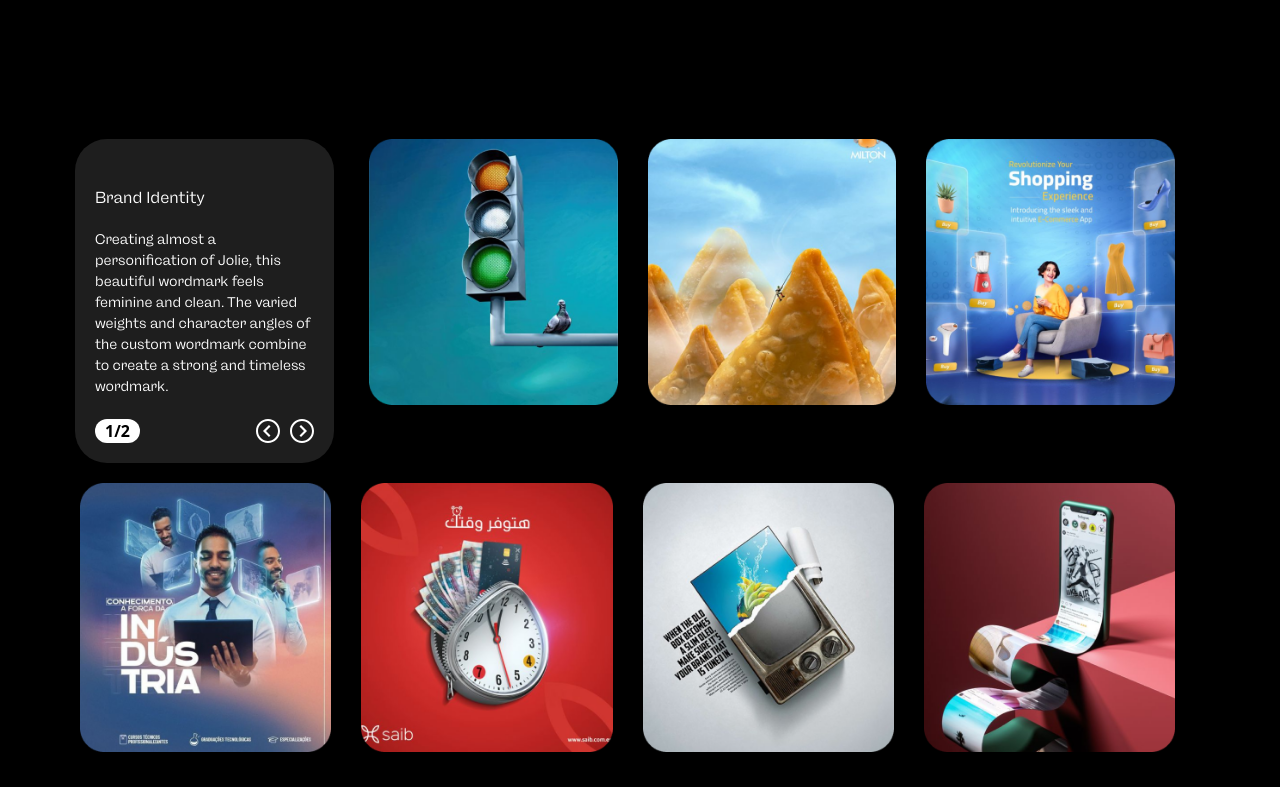
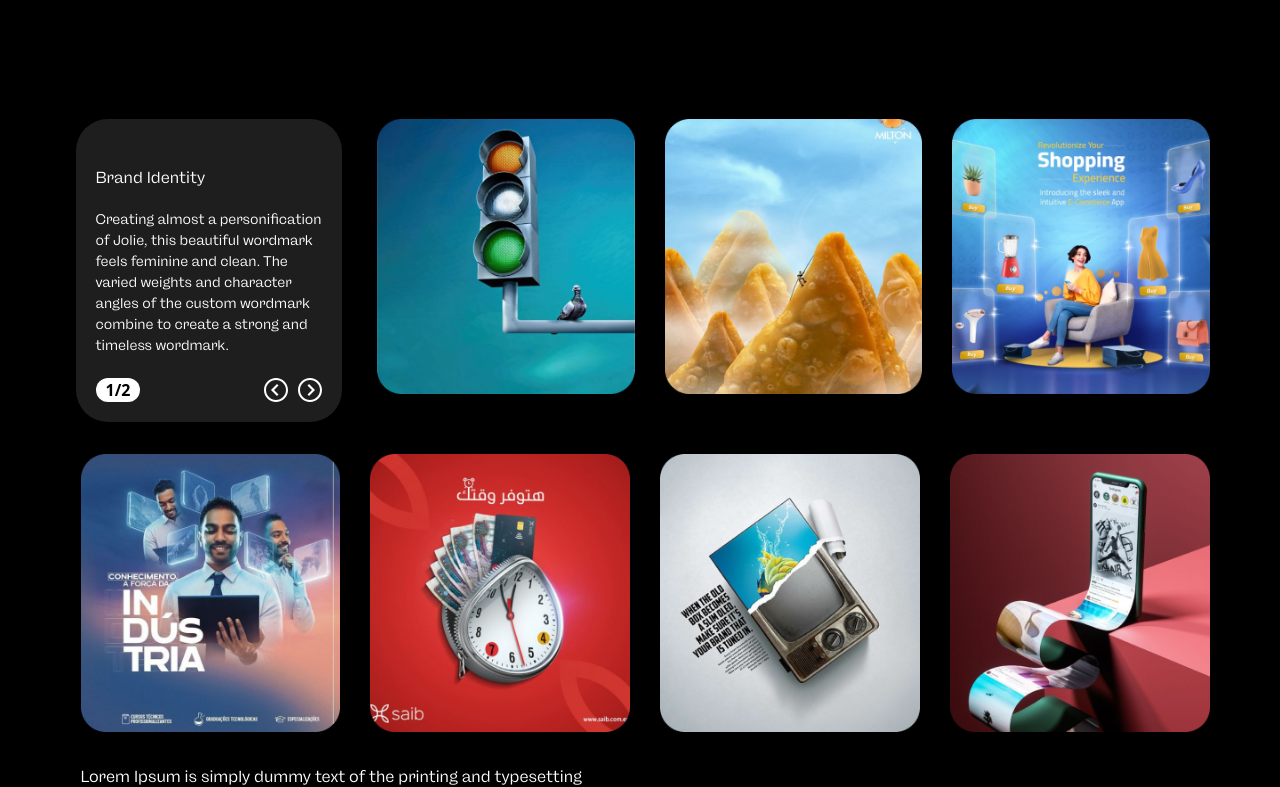
Before and after one commit to humbee-developers/PVOT, a React (Vite) app: page /digital-performance in a window 1280 px wide. Shown: the part 2014-2801 px from the top of the page. Built offline with nearby package versions, Linux system fonts and the light colour scheme.

Commit message:
new fix in inner sec -u

```diff
--- a/Common/innerMultipleCards.jsx
+++ b/Common/innerMultipleCards.jsx
@@ -13,6 +13,7 @@ import "./innermultiplecards.css";
 
 const innerMultipleCards = () => {
   return (
+    <div className="common_container">
     <div className="inner_multiple_cards_parent">
       <div className="inner_multiple_cards_1">
         <div className="inner_multiple_card1 multiple_cards_custom1">
@@ -51,6 +52,8 @@ const innerMultipleCards = () => {
         </div>
       </div>
     </div>
+
+    </div>
   );
 };
 
--- a/Common/innermultiplecards.css
+++ b/Common/innermultiplecards.css
@@ -1,10 +1,9 @@
-.inner_multiple_cards_parent{
+.inner_multiple_cards_parent {
   margin-top: 2rem;
 }
-.inner_multiple_cards_1{
+.inner_multiple_cards_1 {
   display: flex;
   justify-content: space-evenly;
-padding: 20px 95px 0px 60px;
 }
 .inner_multiple_card1 .rightSlider {
   width: 100%;
@@ -12,18 +11,18 @@ padding: 20px 95px 0px 60px;
   border-radius: 32px;
   color: white;
 }
-.inner_multiple_cards_2{
+.inner_multiple_cards_2 {
   display: flex;
   justify-content: space-evenly;
-padding: 20px 95px 0px 60px;
+  margin-top: 2rem;
 }
-.multiple_cards_custom1{
+.multiple_cards_custom1 {
   width: 23%;
-      margin:0 15px
+  margin: 0 15px;
 }
-.multiple_cards_custom2{
+.multiple_cards_custom2 {
   width: 25%;
-      margin:0 15px
+  margin: 0 15px;
 }
 .multiple_cards_img_setting {
   width: 100%;
```
Lines whose indentation alone changed are shown as unchanged.
